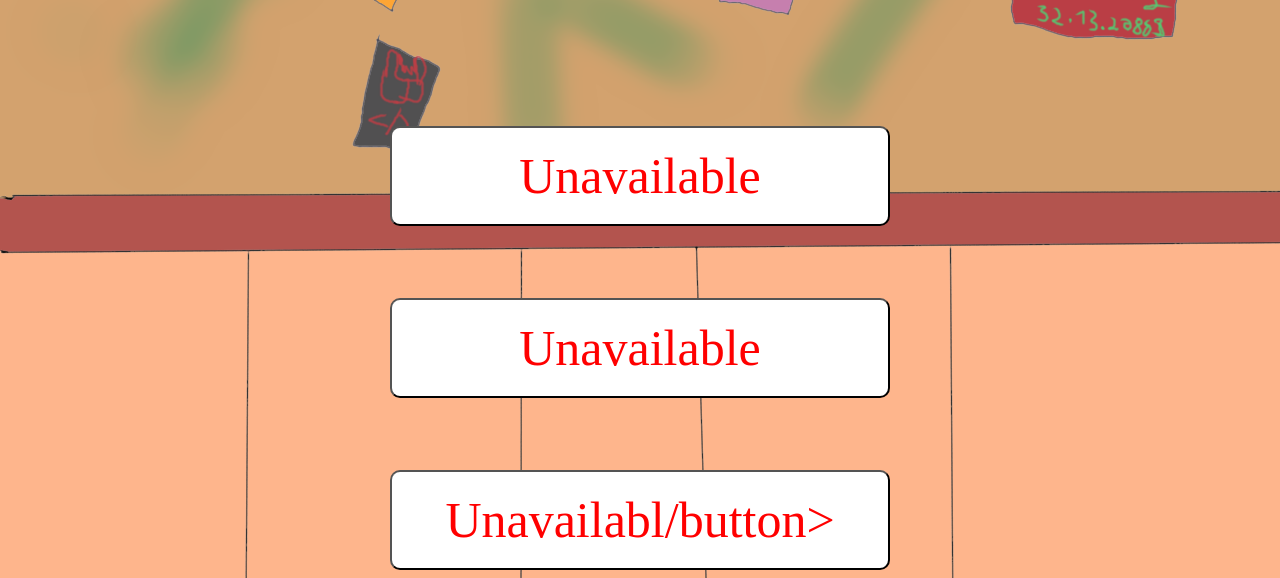
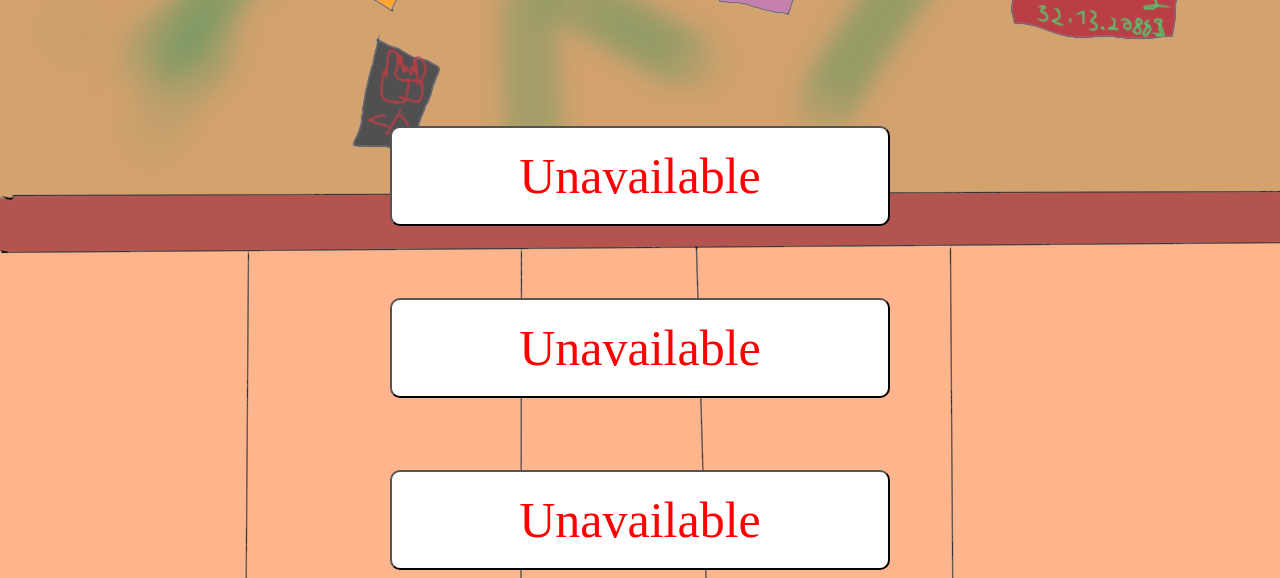
Before and after one commit to coderslifeweb/game, a plain HTML site: page index.html in a window 1280 px wide. Shown: the part 233-811 px from the top of the page. Drawn offline with Linux system fonts and the light colour scheme.

Commit message:
Update index.html

```diff
--- a/index.html
+++ b/index.html
@@ -39,7 +39,7 @@ function guide(){
 <br><br><br><br>
 <center><button onclick="" class="buton">Unavailable</button></center>
 <br><br><br><br>
-<center><button onclick="" class="buton">Unavailabl/button></center>
+<center><button onclick="" class="buton">Unavailable</button></center>
 
 
 
```
